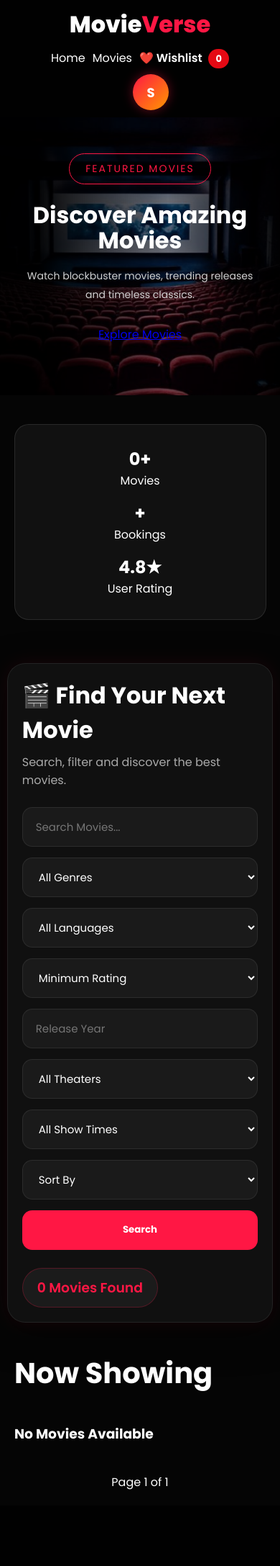
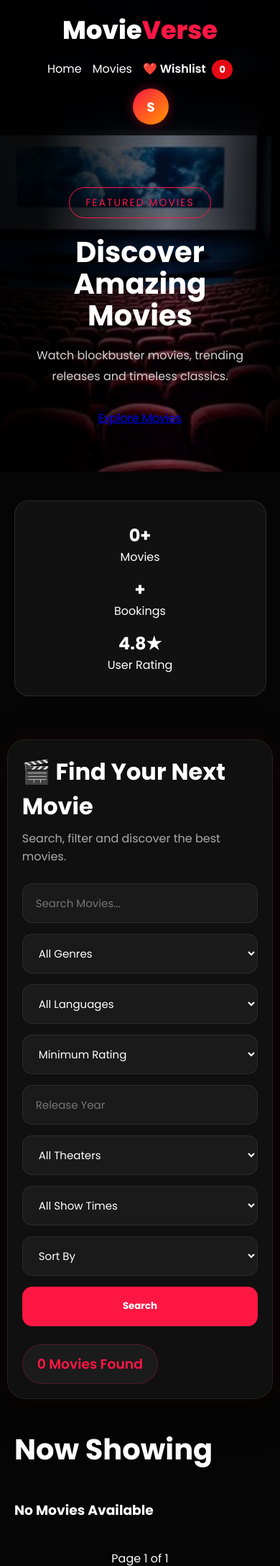
Before and after one commit to LeelaPrasath008/bookmyseat, a Django app: page / in a window 390 px wide. Shown: the top 2175 px of the page at 72% size. Before the commit the page ends 2069 px from the top, so only its background shows below. Run offline with Django 5.2, Linux system fonts and the light colour scheme; the visitor is signed in with stand-in values (Sample User, id 1); parts of the project's set-up code (start-up, migrations or seed data) failed here and were passed over.

Commit message:
Fix mobile responsive layout

```diff
--- a/users/static/movie/css/movie_list.css
+++ b/users/static/movie/css/movie_list.css
@@ -472,55 +472,15 @@
     }
 }
 
-/* RESPONSIVE */
-
-@media(max-width:768px){
-
-    .navbar{
-        padding:20px;
-        flex-direction:column;
-        gap:10px;
-    }
-
-    .hero-content{
-        padding:180px 25px;
-    }
-
-    .hero-content h1{
-        font-size:3rem;
-    }
-
-    .movies-section{
-        padding:40px 20px;
-    }
-
-    .section-header{
-        flex-direction:column;
-        gap:10px;
-        align-items:flex-start;
-    }
-
-    .poster img{
-        height:350px;
-    }
-}
-.movie-card::before{
-    content:'';
-    position:absolute;
-    inset:0;
-    background:linear-gradient(
-        transparent,
-        rgba(255,23,68,.2)
-    );
-    opacity:0;
-    transition:.4s;
-}
 
 .movie-card:hover::before{
     opacity:1;
 }
 .movie-card{
     position:relative;
+    width:100%;
+    max-width:350px;
+    margin:auto;
 }
 .stats-bar{
 display:flex;
@@ -817,17 +759,21 @@
     /* NAVBAR */
 
     .navbar{
-        position:relative;
+    padding:15px;
     flex-direction:column;
-        padding:10px;
-        gap:10px;
+    align-items:center;
+    gap:15px;
+}
+
+.logo{
+    font-size:2.2rem;
 }
 
 .nav-links{
     display:flex;
     flex-wrap:wrap;
     justify-content:center;
-        gap:10px;
+    gap:15px;
 }
 
 .auth-buttons{
@@ -835,12 +781,15 @@
     justify-content:center;
     gap:10px;
 }
-
+.profile-info{
+    display:none;
+}
     /* HERO */
 
     .hero{
         height:auto;
         min-height:auto;
+        padding-top: 220px;
     }
 
     .hero-wrapper{
@@ -852,16 +801,16 @@
 
     .hero-content{
         max-width:100%;
-        padding:30px 15px;
+        padding:20px;
         text-align:center;
     }
 
     .hero-content h1{
-        font-size:2rem;
+        font-size:2.5rem;
     }
 
     .hero-content p{
-        font-size:14px;
+        font-size:1rem;
     }
 
     .featured-poster{
```
Also changed, not shown: other parts of users/static/movie/css/movie_list.css (+15 -25 lines). Lines whose indentation alone changed are shown as unchanged.
